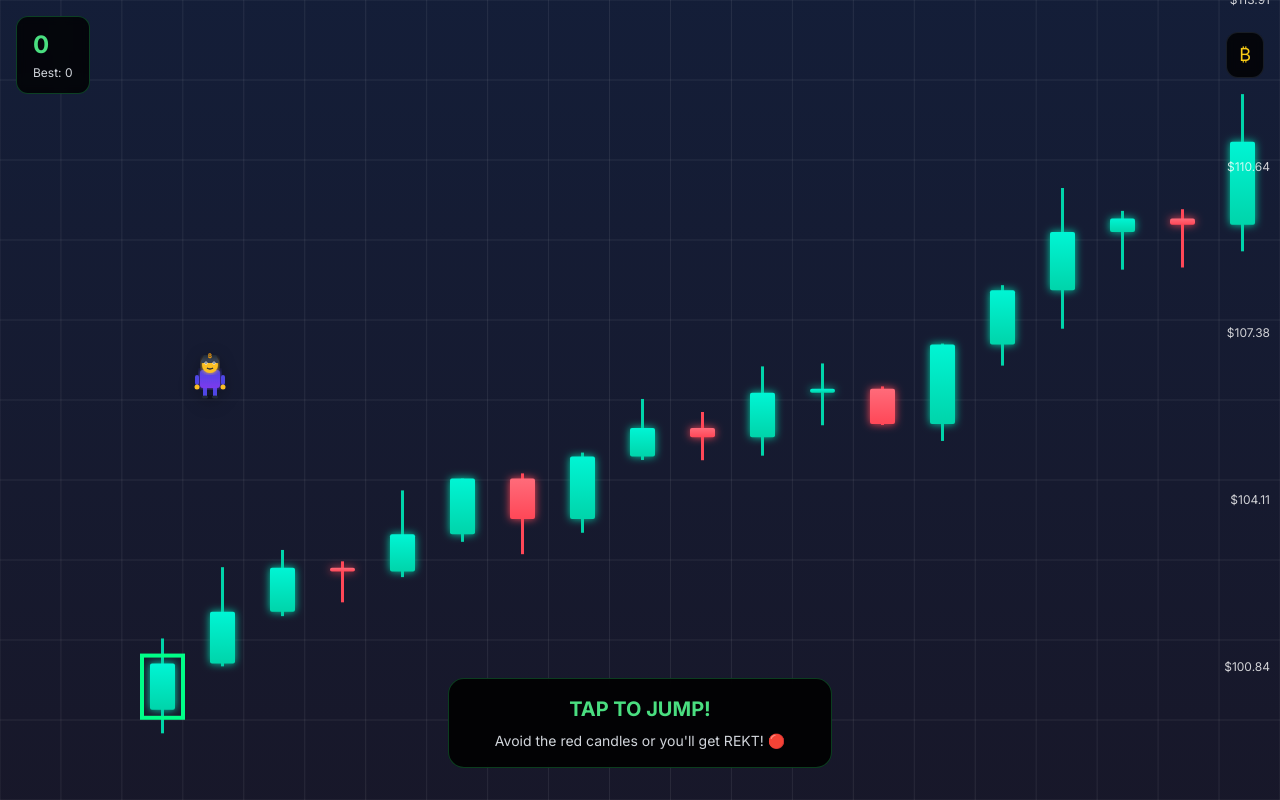
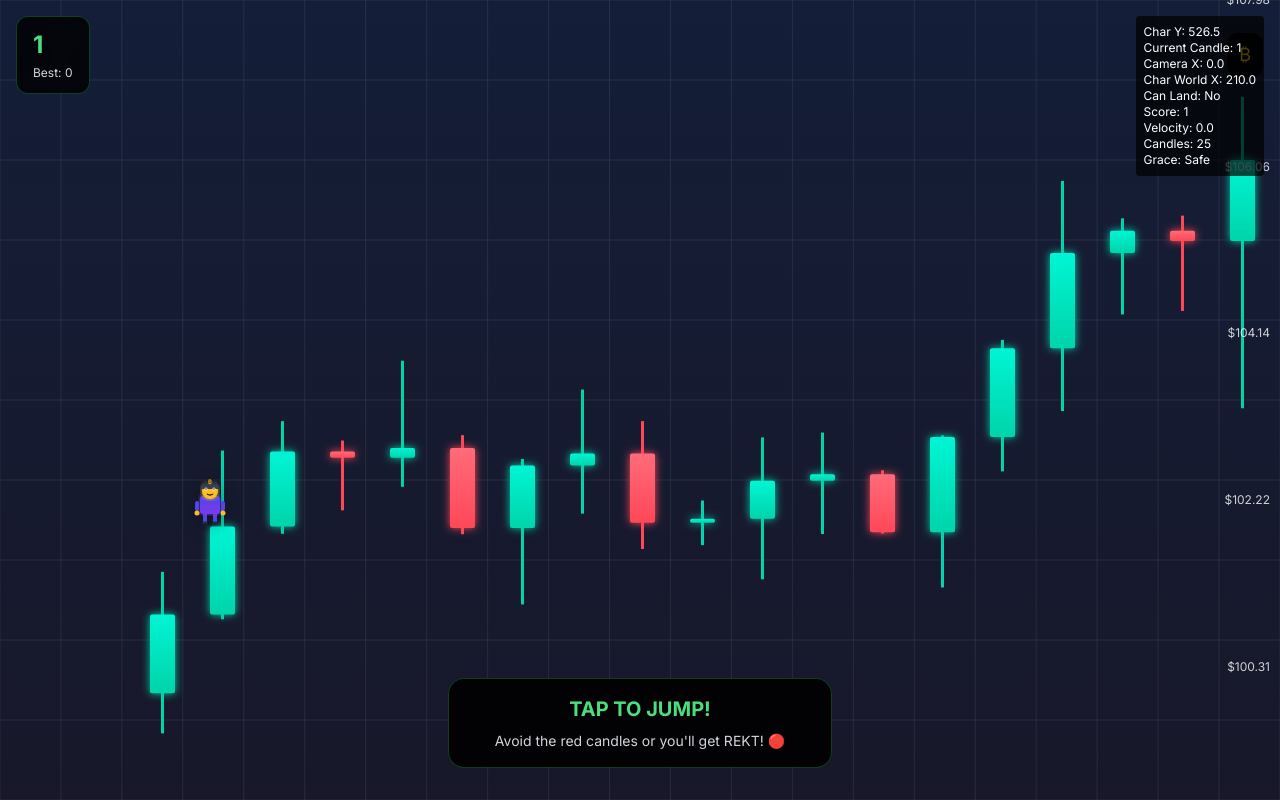
Before and after one commit to Abhyudday/Mini-App-Game-for-JustJeet, a Next.js app: page / in a window 1280 px wide. Both pictures are taken after a click on the button "PLAY GAME". Built offline with nearby package versions, Linux system fonts and the light colour scheme.

Commit message:
update app.tsx

```diff
--- a/components/CryptoChart.tsx
+++ b/components/CryptoChart.tsx
@@ -63,26 +63,20 @@ const CryptoChart: React.FC<CryptoChartProps> = ({ cameraX, onCandleData, resetC
             low = Math.min(open, close) * (1 - Math.random() * 0.005);
             isGreen = true;
           } else {
-            // Check if the previous candle was red to prevent consecutive red candles
-            const previousCandle = candlesRef.current[i - 1];
-            const previousWasRed = previousCandle && !previousCandle.isGreen;
+            priceChange = (Math.random() - 0.5) * volatility + trend;
+            open = basePrice;
+            close = basePrice * (1 + priceChange);
+            high = Math.max(open, close) * (1 + Math.random() * 0.01);
+            low = Math.min(open, close) * (1 - Math.random() * 0.01);
+            isGreen = close > open;
 
-            if (previousWasRed) {
-              // Force this candle to be green if the previous one was red
-              priceChange = Math.abs((Math.random() - 0.5) * volatility) + 0.005;
-              open = basePrice;
-              close = basePrice * (1 + priceChange);
+            // Prevent consecutive red candles - check last candle
+            const lastCandle = candlesRef.current[candlesRef.current.length - 1];
+            if (lastCandle && !lastCandle.isGreen && !isGreen) {
+              // Force this candle to be green if the last one was red
+              isGreen = true;
+              close = open * (1 + Math.abs(priceChange)); // Ensure close > open
               high = close * (1 + Math.random() * 0.01);
-              low = Math.min(open, close) * (1 - Math.random() * 0.005);
-              isGreen = true;
-            } else {
-              // Normal candle generation
-              priceChange = (Math.random() - 0.5) * volatility + trend;
-              open = basePrice;
-              close = basePrice * (1 + priceChange);
-              high = Math.max(open, close) * (1 + Math.random() * 0.01);
-              low = Math.min(open, close) * (1 - Math.random() * 0.01);
-              isGreen = close > open;
             }
           }
 
@@ -117,27 +111,20 @@ const CryptoChart: React.FC<CryptoChartProps> = ({ cameraX, onCandleData, resetC
         // Add 5 new candles at a time
         for (let i = 0; i < 5; i++) {
           const x = lastCandle.x + candleSpacing * (i + 1);
-          let priceChange, open, close, high, low, isGreen;
+          const priceChange = (Math.random() - 0.5) * volatility + trend;
+          const open = basePrice;
+          let close = basePrice * (1 + priceChange);
+          let high = Math.max(open, close) * (1 + Math.random() * 0.01);
+          const low = Math.min(open, close) * (1 - Math.random() * 0.01);
+          let isGreen = close > open;
 
-          // Check if the last candle was red to prevent consecutive red candles
-          const lastCandleWasRed = candlesRef.current.length > 0 && !candlesRef.current[candlesRef.current.length - 1].isGreen;
-
-          if (lastCandleWasRed) {
-            // Force this candle to be green if the last one was red
-            priceChange = Math.abs((Math.random() - 0.5) * volatility) + 0.005; // Ensure positive change
-            open = basePrice;
-            close = basePrice * (1 + priceChange);
+          // Prevent consecutive red candles - check the last candle in the array
+          const previousCandle = candlesRef.current[candlesRef.current.length - 1];
+          if (previousCandle && !previousCandle.isGreen && !isGreen) {
+            // Force this candle to be green if the previous one was red
+            isGreen = true;
+            close = open * (1 + Math.abs(priceChange)); // Ensure close > open
             high = close * (1 + Math.random() * 0.01);
-            low = Math.min(open, close) * (1 - Math.random() * 0.005);
-            isGreen = true;
-          } else {
-            // Normal candle generation
-            priceChange = (Math.random() - 0.5) * volatility + trend;
-            open = basePrice;
-            close = basePrice * (1 + priceChange);
-            high = Math.max(open, close) * (1 + Math.random() * 0.01);
-            low = Math.min(open, close) * (1 - Math.random() * 0.01);
-            isGreen = close > open;
           }
 
           candlesRef.current.push({
@@ -265,14 +252,6 @@ const CryptoChart: React.FC<CryptoChartProps> = ({ cameraX, onCandleData, resetC
         ctx.roundRect(x, bodyY, candleWidth, Math.max(bodyHeight, 3), radius);
         ctx.fill();
         ctx.shadowBlur = 0;
-
-        // Add visual indicators for landing areas
-        if (x >= 50 && x <= 150) { // Wider character landing area for broader candles
-          // Draw landing zone indicator
-          ctx.strokeStyle = candle.isGreen ? '#00ff88' : '#ff4444';
-          ctx.lineWidth = 4;
-          ctx.strokeRect(x - 8, bodyY - 8, candleWidth + 16, Math.max(bodyHeight, 3) + 16);
-        }
       });
 
       // Update parent with latest candle data including topY values
--- a/components/Game.tsx
+++ b/components/Game.tsx
@@ -172,33 +172,20 @@ const Game: React.FC = () => {
           newY = prev.characterPosition.y + newVelocity;
         }
         if (candles.length > 0) {
-          // Find all candles near the character for better collision detection
-          const nearbyCandles = candles.filter(candle =>
-            Math.abs(candle.x - constrainedCharacterX) < 50
+          // Check for candle collision (character standing on candle)
+          const characterCandle = candles.find(candle =>
+            Math.abs(candle.x - constrainedCharacterX) < 40 // Increased tolerance and use constrained position
           );
-
-          // Sort by distance to character and pick the closest one
-          const characterCandle = nearbyCandles.length > 0 ?
-            nearbyCandles.reduce((closest, candle) =>
-              Math.abs(candle.x - constrainedCharacterX) < Math.abs(closest.x - constrainedCharacterX) ? candle : closest
-            ) : null;
 
           if (characterCandle) {
             // Use the actual visual candle top position if available, otherwise fallback
             const candleBodyTopY = characterCandle.topY !== undefined ? characterCandle.topY : (GROUND_Y - 50);
             candleTopY = candleBodyTopY;
 
-            // More precise collision detection
+            // More lenient collision detection for better landing
             const characterBottom = newY;
-            const horizontalDistance = Math.abs(characterCandle.x - constrainedCharacterX);
-            const verticalDistance = Math.abs(characterBottom - candleBodyTopY);
-
-            // Check if character is close enough horizontally and vertically
-            const isOnCandle = horizontalDistance < 35 && verticalDistance < 8;
-            const isFallingOntoCandle = prev.characterVelocity >= 0 &&
-                                      horizontalDistance < 35 &&
-                                      characterBottom >= candleBodyTopY - 8 &&
-                                      characterBottom <= candleBodyTopY + 15;
+            const isOnCandle = Math.abs(characterBottom - candleBodyTopY) < 10; // Increased tolerance
+            const isFallingOntoCandle = prev.characterVelocity >= 0 && characterBottom >= candleBodyTopY - 10 && characterBottom <= candleBodyTopY + 20; // More lenient range
 
             if (isOnCandle || isFallingOntoCandle) {
               if (characterCandle.isGreen) {
@@ -261,7 +248,11 @@ const Game: React.FC = () => {
           }
         }
 
-
+        // Ground collision (fallback if not landed on candle)
+        if (!landedOnCandle && newY >= GROUND_Y) {
+          newY = GROUND_Y;
+          newVelocity = 0;
+        }
 
         // Check if grace period has expired while on red candle
         const currentTime = Date.now();
@@ -277,49 +268,27 @@ const Game: React.FC = () => {
         }
         }
 
-        // Enhanced safety check - prevent character from floating
-        if (!landedOnCandle) {
-          // If character is floating with low velocity, find the nearest candle to land on
-          if (Math.abs(newVelocity) < 1.0 && newY < GROUND_Y - 5) {
-            // Find the closest candle that the character could reasonably land on
-            const candidateCandles = candles.filter(candle => {
-              const horizontalDistance = Math.abs(candle.x - constrainedCharacterX);
-              const hasValidTopY = candle.topY !== undefined;
-              const isCloseVertically = hasValidTopY && Math.abs(candle.topY - newY) < 30;
-
-              return horizontalDistance < 40 && hasValidTopY && isCloseVertically;
-            });
+        // Additional safety check - if character is floating with no velocity, snap to ground or nearest candle
+        if (!landedOnCandle && Math.abs(newVelocity) < 0.1 && newY < GROUND_Y - 10) {
+          // Find the closest candle below the character
+          const candidateCandles = candles.filter(candle =>
+            Math.abs(candle.x - constrainedCharacterX) < 50 &&
+            candle.topY !== undefined &&
+            candle.topY >= newY - 20
+          );
 
           if (candidateCandles.length > 0) {
-              // Find the closest candle horizontally
             const closestCandle = candidateCandles.reduce((closest, candle) =>
               Math.abs(candle.x - constrainedCharacterX) < Math.abs(closest.x - constrainedCharacterX) ? candle : closest
             );
 
-              // Land on the closest candle (green or red)
-              if (closestCandle.topY !== undefined) {
+            if (closestCandle.isGreen && closestCandle.topY !== undefined) {
               newY = closestCandle.topY;
               newVelocity = 0;
               landedOnCandle = true;
-
-                // If it's a red candle, start the grace period
-                if (!closestCandle.isGreen) {
-                  const currentTime = Date.now();
-                  return {
-                    ...prev,
-                    characterPosition: { x: constrainedCharacterX, y: newY },
-                    characterVelocity: 0,
-                    cameraX: newCameraX,
-                    lastRedCandleContact: currentTime,
-                    canLand: false,
-                  };
             }
-              }
-            }
-          }
-
-          // Final fallback - if still floating and no candle found, fall to ground
-          if (!landedOnCandle && newY >= GROUND_Y) {
+          } else {
+            // No suitable candle found, fall to ground
             newY = GROUND_Y;
             newVelocity = 0;
           }
@@ -495,7 +464,24 @@ const Game: React.FC = () => {
         />
       )}
 
-
+      {/* Debug info (remove in production) */}
+      {process.env.NODE_ENV === 'development' && gameState.state === 'playing' && (
+        <div className="absolute top-4 right-4 bg-black/70 p-2 rounded text-white text-xs" style={{ zIndex: 30 }}>
+          <div>Char Y: {gameState.characterPosition.y.toFixed(1)}</div>
+          <div>Current Candle: {gameState.currentCandleIndex}</div>
+          <div>Camera X: {gameState.cameraX.toFixed(1)}</div>
+          <div>Char World X: {gameState.characterPosition.x.toFixed(1)}</div>
+          <div>Can Land: {gameState.canLand ? 'Yes' : 'No'}</div>
+          <div>Score: {gameState.score}</div>
+          <div>Velocity: {gameState.characterVelocity.toFixed(1)}</div>
+          <div>Candles: {candlesRef.current.length}</div>
+          <div className={gameState.lastRedCandleContact > 0 ? 'text-red-400' : ''}>
+            Grace: {gameState.lastRedCandleContact > 0 ?
+              Math.max(0, gameState.redCandleGraceTime - (Date.now() - gameState.lastRedCandleContact)).toFixed(0) + 'ms' :
+              'Safe'}
+          </div>
+        </div>
+      )}
     </div>
   );
 };
```
Lines whose indentation alone changed are shown as unchanged.
